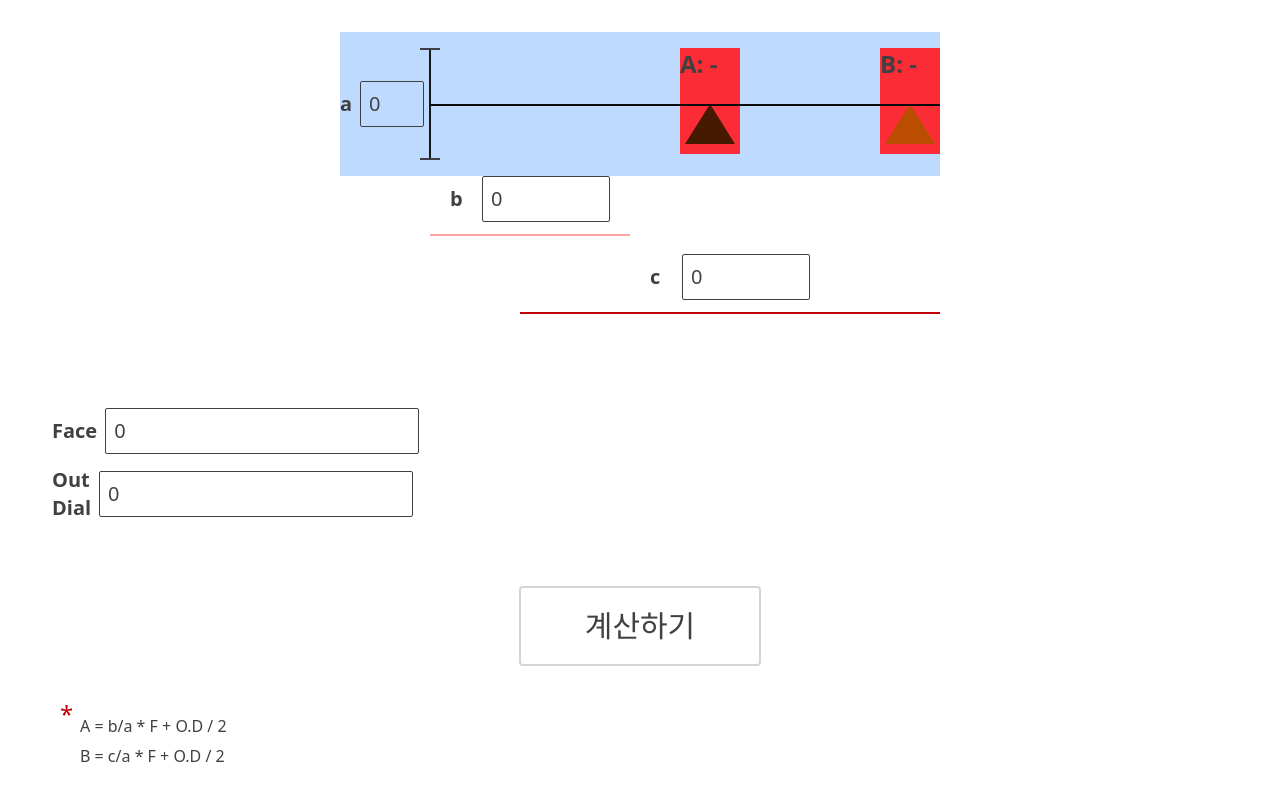
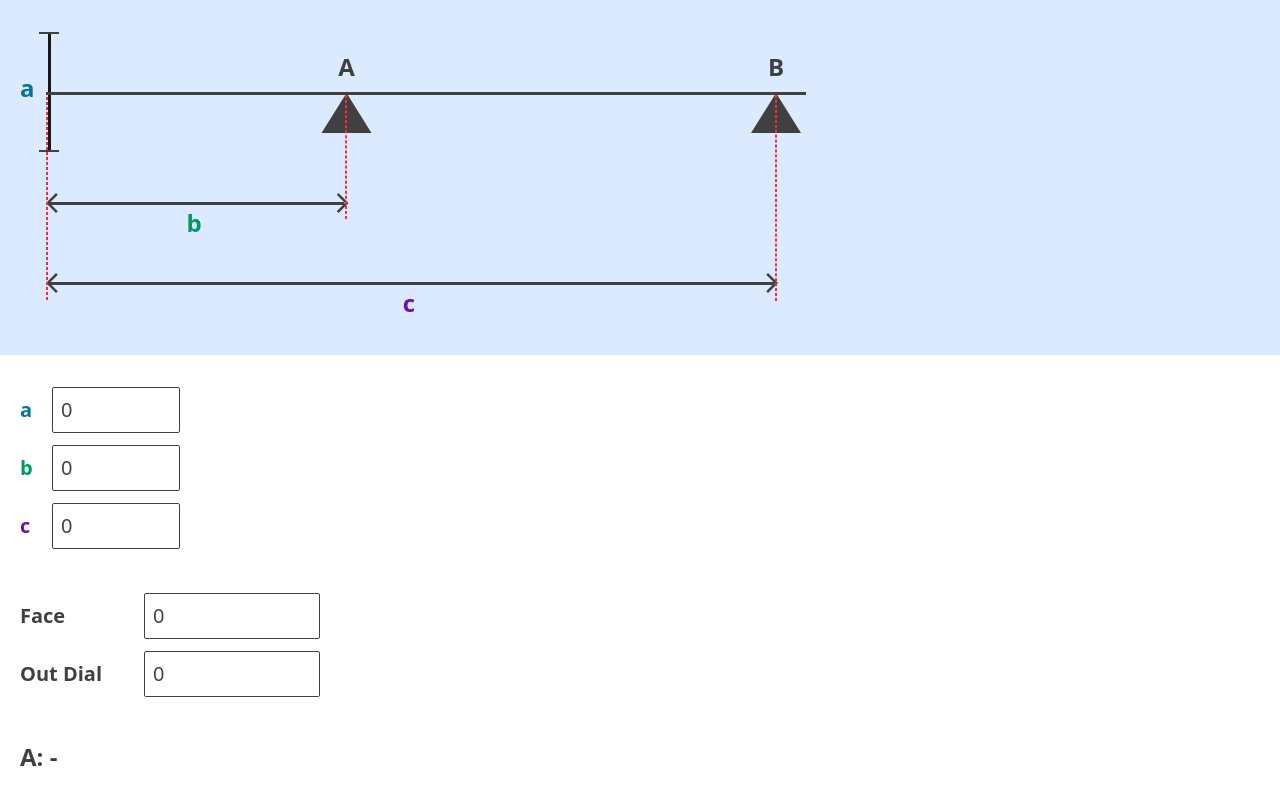
Before and after one commit to Limchansol/alignment, a React (Vite) app: page / in a window 1280 px wide. Shown: the top 791 px of the page. Built offline with nearby package versions, Linux system fonts and the light colour scheme.

Commit message:
💄 그래프 UI 구현현

```diff
--- a/src/App.css
+++ b/src/App.css
@@ -1,6 +1,7 @@
 @import url("https://fonts.googleapis.com/css2?family=Material+Symbols+Outlined:opsz,wght,FILL,GRAD@20,100..700,0..1,200");
 /* @import url("https://fonts.googleapis.com/css2?family=Material+Symbols+Rounded:opsz,wght,FILL,GRAD@20,100..700,0..1,200"); */
 @import url("https://fonts.googleapis.com/css2?family=Material+Symbols+Rounded:wght@100..700");
+/* @import url("https://fonts.googleapis.com/css2?family=Material+Symbols+Outlined:wght@100..700"); */
 @import "tailwindcss";
 
 input::-webkit-outer-spin-button,
--- a/src/App.tsx
+++ b/src/App.tsx
@@ -6,6 +6,8 @@ import Button from "./components/Button";
 import Text from "./components/Text";
 import Triangle from "./components/Triangle";
 import VerticalLine from "./components/VerticalLine";
+import HorizontalLine from "./components/HorizontalLine";
+import DottedLine from "./components/DottedLine";
 
 type OutputType = {
   A: number | null;
@@ -47,70 +49,130 @@ export default function App() {
   };
 
   return (
-    <div className="text-neutral-700 flex flex-col items-center p-8">
-      <div className="bg-blue-200 w-full max-w-[600px] relative">
-        <div className="flex items-center">
-          <InputNumber
-            label="a"
-            value={inputs.a}
-            onChange={(value) => setValuesByKey("a", value)}
-            wrapperWidth="w-20"
-            inputWidth="w-16"
+    <div className="text-neutral-700 flex flex-col items-center">
+      {/* 그래프 */}
+      <div className="bg-blue-100 pl-1.5 pr-4 pt-8 pb-4 w-full">
+        <div className=" w-full max-w-[800px] relative pl-[40px] mb-5 ">
+          {/* 높이 a */}
+          <div className="flex absolute left-[10px]">
+            <div className="font-bold text-2xl text-center pr-3 mt-[40px] ml-1 mr-[-8px] text-cyan-700">
+              a
+            </div>
+            <VerticalLine height="h-[120px]" />
+          </div>
+
+          {/* 수직선과 점 AB */}
+          <div className="h-[120px] grid pt-[19px] grid-cols-[1fr_1.3fr]">
+            <DottedLine
+              height="h-[208px]"
+              left="left-[40px]"
+              top="top-[60px]"
             />
-          <VerticalLine height="h-[112px]" />
-          <div className="relative h-[112px] my-4 grow ml-[-10px]">
-            <div className="w-full border border-neutral-950 absolute top-1/2" />
-            <div className="flex justify-end gap-[140px]">
-              <div className="bg-red-500 flex flex-col gap-3.5">
-                <Text title="A" value={outputs.A?.toString() || "-"} />
-                <Triangle color="text-amber-950" />
+            {/* 수직선 */}
+            <div className="h-[3px] w-[calc(100%-40px)] bg-neutral-700 top-[60px] absolute left-[40px]" />
+
+            {/* 점 A */}
+            <div className="flex justify-end relative">
+              <DottedLine
+                height="h-[124px]"
+                right="right-[29px]"
+                top="top-[44px]"
+              />
+              <div className="flex flex-col items-center w-fit">
+                <div className="font-bold text-2xl">A</div>
+                <Triangle color="text-neutral-700" />
               </div>
-              <div className="bg-red-500 flex flex-col gap-3.5">
-                <Text title="B" value={outputs.B?.toString() || "-"} />
-                <Triangle color="text-amber-700" />
+            </div>
+
+            {/* 점 B */}
+            <div className="flex justify-end relative">
+              <DottedLine
+                height="h-[206px]"
+                right="right-[29px]"
+                top="top-[44px]"
+              />
+              <div className="flex flex-col items-center w-fit">
+                <div className="font-bold text-2xl">B</div>
+                <Triangle color="text-neutral-700" />
+              </div>
+            </div>
+          </div>
+
+          {/* 길이 b */}
+          <div className="grid pt-[19px] grid-cols-[1fr_1.3fr]">
+            <div className="mt-[20px] pr-[22px]">
+              <HorizontalLine />
+              <div className="font-bold text-2xl text-center pr-3 mt-[-8px] text-emerald-600">
+                b
+              </div>
+            </div>
+          </div>
+
+          {/* 길이 c */}
+          <div className="mt-[32px] mr-[22px]">
+            <HorizontalLine />
+            <div className="font-bold text-2xl text-center pr-3 mt-[-8px] text-purple-800">
+              c
             </div>
           </div>
         </div>
       </div>
 
-        <div className="flex flex-col items-center w-fit absolute left-[90px]">
+      <div className="w-full px-5 mt-8 flex flex-col gap-11">
+        {/* 길이 a b c */}
+        <div className="flex flex-col gap-3">
+          <InputNumber
+            label="a"
+            labelColor="text-cyan-700"
+            value={inputs.a}
+            onChange={(value) => setValuesByKey("a", value)}
+            wrapperWidth="w-40"
+            inputWidth="w-32"
+          />
           <InputNumber
             label="b"
+            labelColor="text-emerald-600"
             value={inputs.b}
             onChange={(value) => setValuesByKey("b", value)}
             wrapperWidth="w-40"
             inputWidth="w-32"
           />
-          <div className="mb-8 mt-3 w-[200px] border border-red-300" />
-        </div>
-        <div className="flex flex-col items-center w-fit absolute right-[0px] bottom-[-170px]">
           <InputNumber
             label="c"
+            labelColor="text-purple-800"
             value={inputs.c}
             onChange={(value) => setValuesByKey("c", value)}
             wrapperWidth="w-40"
             inputWidth="w-32"
           />
-          <div className="mb-8 mt-3 w-[420px] border  border-red-700" />
-        </div>
         </div>
 
-      <div className="h-[200px]"></div>
-
-      <div className="flex flex-col gap-3 w-full justify-baseline px-5 mt-8">
+        {/* 기타 입력값 face OD*/}
+        <div className="flex flex-col gap-3">
           <InputNumber
             label="Face"
             value={inputs.face}
             onChange={(value) => setValuesByKey("face", value)}
-          wrapperWidth="w-[340px]"
+            wrapperWidth="w-[300px]"
+            inputWidth="w-44"
           />
           <InputNumber
             label="Out Dial"
             value={inputs.outDial}
             onChange={(value) => setValuesByKey("outDial", value)}
-          wrapperWidth="w-[340px]"
+            wrapperWidth="w-[300px]"
+            inputWidth="w-44"
           />
         </div>
+
+        {/* 결과 A B */}
+        <div className="flex flex-col gap-3">
+          <Text title="A" value={outputs.A?.toString() || "-"} />
+          <Text title="B" value={outputs.B?.toString() || "-"} />
+        </div>
+      </div>
+
+      {/* 계산 버튼 */}
       <div className="max-w-[400px]">
         <Button text="계산하기" onClick={handleClick} />
       </div>
--- a/src/components/Button.tsx
+++ b/src/components/Button.tsx
@@ -7,7 +7,7 @@ export default function Button({ text, onClick }: Props) {
   return (
     <button
       onClick={onClick}
-      className="w-full border-2 border-neutral-300 hover:bg-neutral-300 cursor-pointer text-3xl rounded-sm py-5 px-16 mt-16"
+      className="w-full border-2 border-neutral-300 hover:bg-neutral-300 cursor-pointer text-3xl rounded-sm py-5 px-16"
     >
       {text}
     </button>
--- /dev/null
+++ b/src/components/DottedLine.tsx
@@ -0,0 +1,21 @@
+type Props = {
+  height: string;
+  right?: string;
+  left?: string;
+  top?: string;
+  bottom?: string;
+};
+
+export default function DottedLine({
+  height,
+  right,
+  left,
+  top,
+  bottom,
+}: Props) {
+  return (
+    <div
+      className={`absolute border-red-500 border-[1px] border-dashed  ${height} ${right} ${left} ${top} ${bottom}`}
+    />
+  );
+}
--- /dev/null
+++ b/src/components/HorizontalLine.tsx
@@ -0,0 +1,17 @@
+type Props = {
+  width?: string;
+};
+
+export default function HorizontalLine({ width = "w-auto" }: Props) {
+  return (
+    <div className={`flex items-center ${width}`}>
+      <span className="material-symbols-outlined mr-[-21px]">
+        arrow_back_ios
+      </span>
+      <div className="grow h-[3px] bg-neutral-700 w-full" />
+      <span className="material-symbols-outlined ml-[-14px]">
+        arrow_forward_ios
+      </span>
+    </div>
+  );
+}
--- a/src/components/InputNumber.tsx
+++ b/src/components/InputNumber.tsx
@@ -1,5 +1,6 @@
 type Props = {
   label: string;
+  labelColor?: string;
   value: string;
   wrapperWidth?: string;
   inputWidth?: string;
@@ -8,6 +9,7 @@ type Props = {
 
 export default function InputNumber({
   label,
+  labelColor,
   value,
   wrapperWidth,
   inputWidth,
@@ -17,7 +19,7 @@ export default function InputNumber({
     <label
       className={`flex gap-2 items-center justify-between ${wrapperWidth}`}
     >
-      <span className="font-bold text-xl">{label}</span>
+      <span className={`font-bold text-xl ${labelColor}`}>{label}</span>
       <input
         type="number"
         value={value}
--- a/src/components/VerticalLine.tsx
+++ b/src/components/VerticalLine.tsx
@@ -1,7 +1,7 @@
 export default function VerticalLine({ height }: { height: string }) {
   return (
     <div className={`border-t-2 border-b-2 relative ${height} w-5`}>
-      <div className="bg-neutral-900 absolute h-full w-[2px] left-[9px]"></div>
+      <div className="bg-neutral-900 absolute h-full w-[3px] left-[9px]"></div>
     </div>
   );
 }
```
Lines whose indentation alone changed are shown as unchanged.
